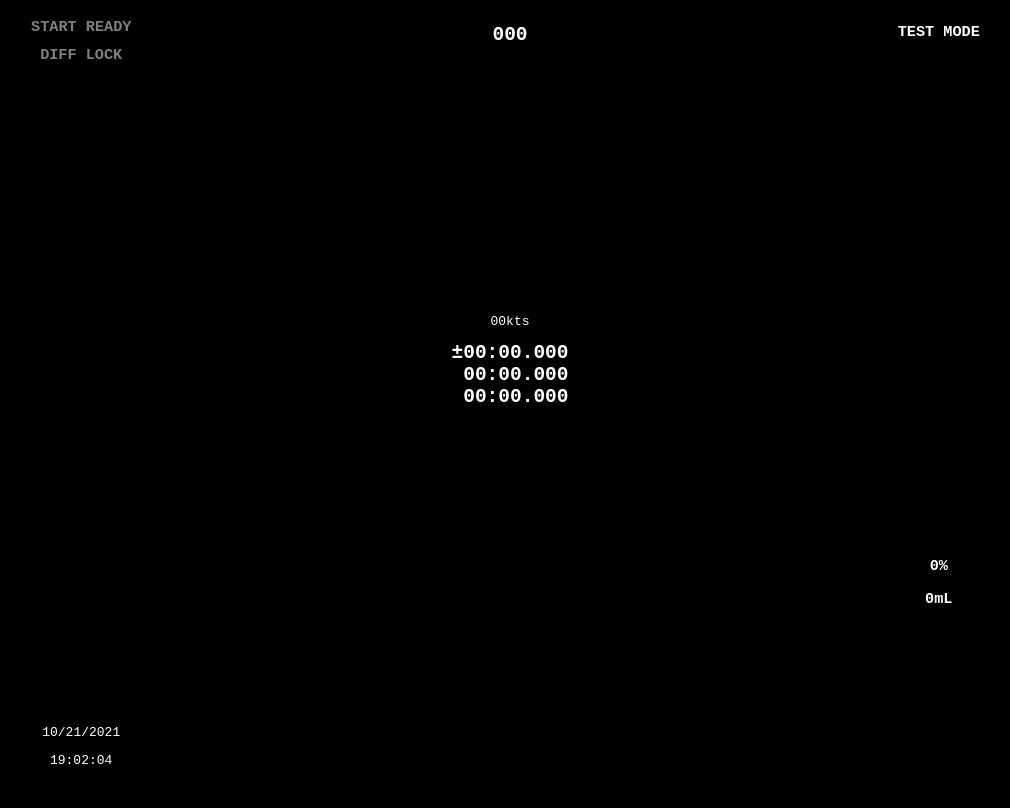
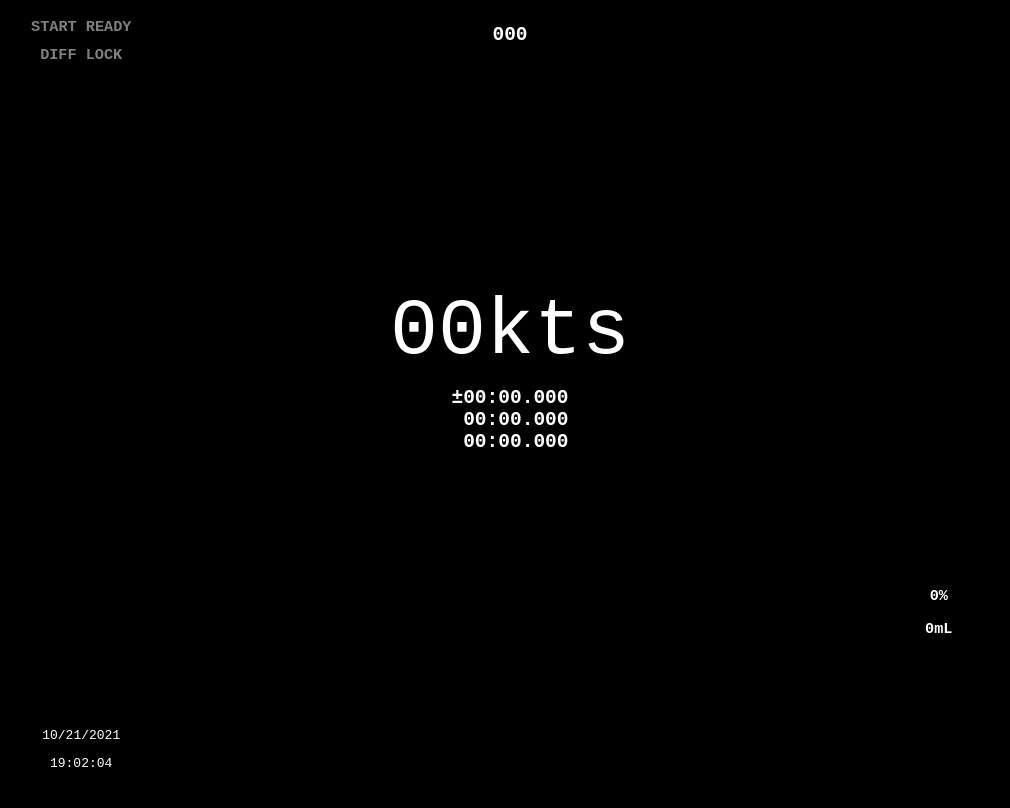
Before and after one commit to Dcai169/WIT-BAJA-Dashboard, a plain HTML site: page index.html in a window 1280 px wide. Shown: the whole page, without its empty margins (138-1148 px from the left). Drawn offline with Linux system fonts and the light colour scheme; no server answers.

```diff
--- a/styles.css
+++ b/styles.css
@@ -77,8 +77,17 @@
     bottom: 10%;
 }
 
+.camouflage {
+    color: black;
+}
+
 .indicator {
     color: gray;
     margin-top: 10%;
     margin-bottom: 0;
 }
+
+p#speed {
+    font-size: 80px;
+    margin: 0 0 10px 0;
+}
```
